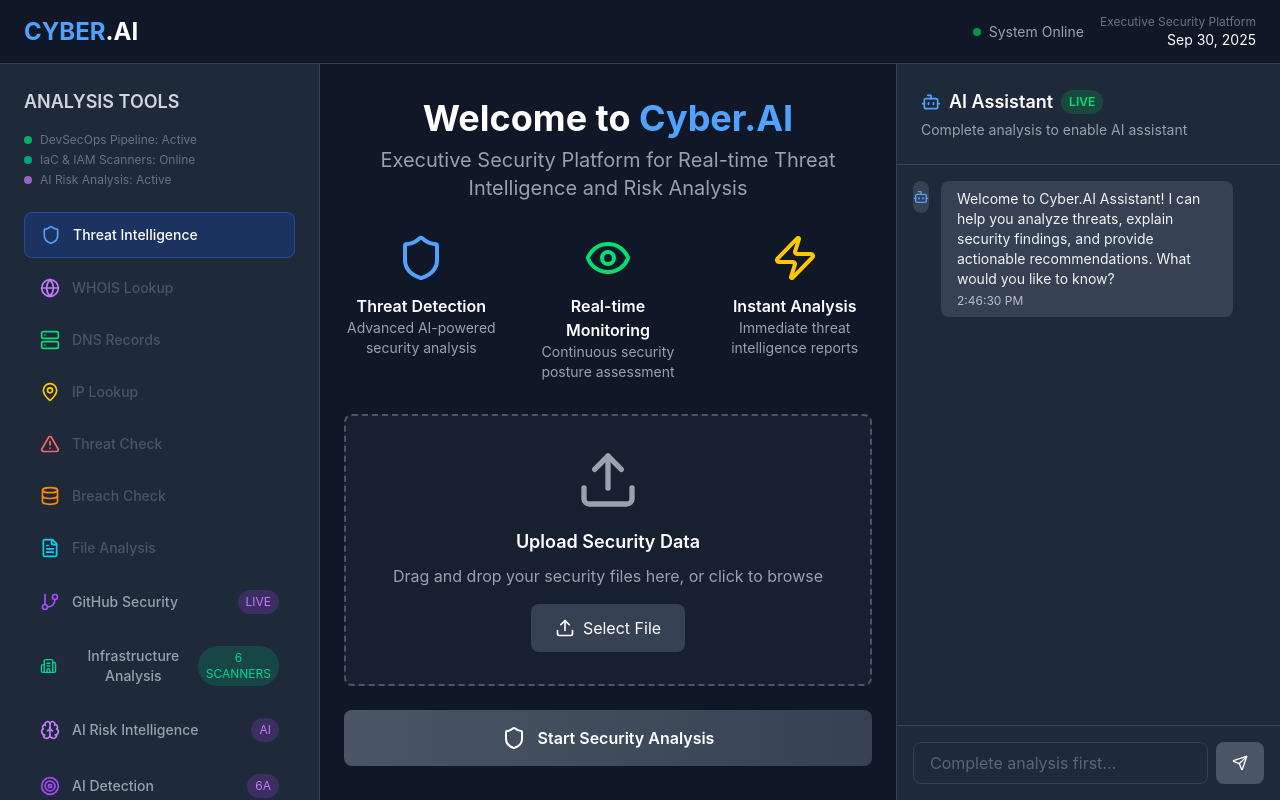
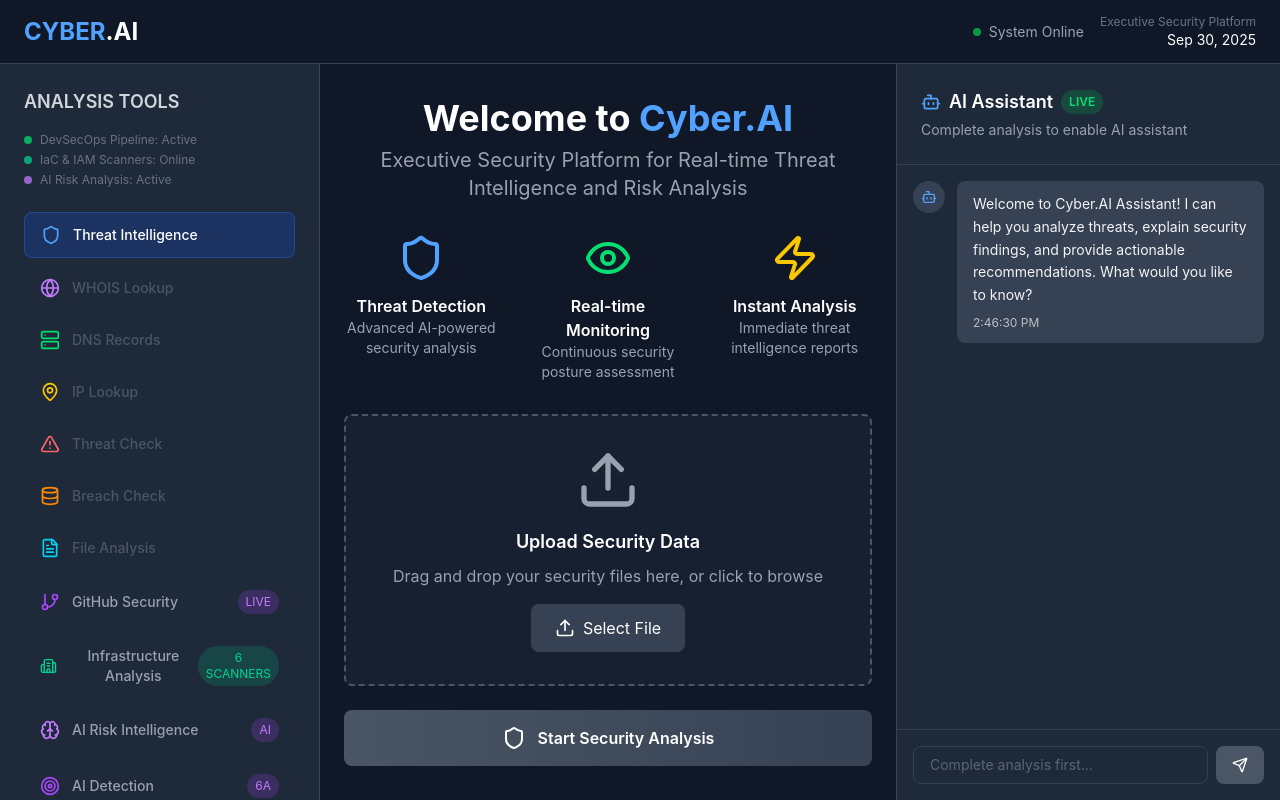
Before and after one commit to ajithoptimus/cyber_ai_frontend, a React (Vite) app: page / in a window 1280 px wide. Built offline with nearby package versions, Linux system fonts and the light colour scheme.

Commit message:
AI Assistant is rewritten

```diff
--- a/src/components/AIAssistant.tsx
+++ b/src/components/AIAssistant.tsx
@@ -1,4 +1,4 @@
-import React, { useState } from 'react';
+import React, { useState, useEffect, useRef } from 'react';
 import { Send, Bot, User } from 'lucide-react';
 
 interface AIAssistantProps {
@@ -23,6 +23,69 @@
   ]);
   const [input, setInput] = useState('');
   const [loading, setLoading] = useState(false);
+  const [typingText, setTypingText] = useState('');
+  const [isTyping, setIsTyping] = useState(false);
+  const messagesEndRef = useRef<HTMLDivElement>(null);
+
+  // Auto-scroll to bottom whenever messages change
+  const scrollToBottom = () => {
+    messagesEndRef.current?.scrollIntoView({ behavior: 'smooth' });
+  };
+
+  useEffect(() => {
+    scrollToBottom();
+  }, [messages, typingText, isTyping]);
+
+  // Typing effect function
+  const typeMessage = (text: string, messageId: string) => {
+    setIsTyping(true);
+    setTypingText('');
+    let currentIndex = 0;
+
+    const typingInterval = setInterval(() => {
+      if (currentIndex < text.length) {
+        setTypingText(prev => prev + text[currentIndex]);
+        currentIndex++;
+      } else {
+        clearInterval(typingInterval);
+        setIsTyping(false);
+        setTypingText('');
+
+        // Add complete message
+        const assistantMessage: Message = {
+          id: messageId,
+          type: 'assistant',
+          content: text,
+          timestamp: new Date()
+        };
+        setMessages(prev => [...prev, assistantMessage]);
+      }
+    }, 15); // Typing speed (lower = faster)
+  };
+
+  const getAIResponse = (query: string): string => {
+    const lowerQuery = query.toLowerCase();
+
+    if (lowerQuery.includes('threat') || lowerQuery.includes('attack') || lowerQuery.includes('vulnerability')) {
+      return "Based on your security analysis, I recommend immediate attention to the critical vulnerabilities identified. These pose significant risks to your infrastructure. I can help you prioritize remediation efforts based on CVSS scores and exploit availability.";
+    } else if (lowerQuery.includes('compliance') || lowerQuery.includes('framework') || lowerQuery.includes('nist') || lowerQuery.includes('iso')) {
+      return "Your compliance dashboard shows you're at 85% for NIST CSF. The main gaps are in Access Control (AC-2) and Incident Response (IR-4). I can generate a detailed remediation plan with timeline and resource estimates. Would you like me to proceed?";
+    } else if (lowerQuery.includes('incident') || lowerQuery.includes('breach') || lowerQuery.includes('malware')) {
+      return "I see you have 1 open incident. The malware containment playbook has been executed successfully. All affected systems have been isolated. The MTTR for this incident is 12.5 minutes. Would you like to review the detailed timeline and forensic data?";
+    } else if (lowerQuery.includes('risk') || lowerQuery.includes('score')) {
+      return "Your overall risk score is 72/100 (Medium-High). The primary risk factors are: unpatched vulnerabilities (35%), weak access controls (25%), insufficient logging (18%), and missing security controls (22%). I recommend focusing on patch management first for maximum risk reduction.";
+    } else if (lowerQuery.includes('dashboard') || lowerQuery.includes('summary')) {
+      return "Here's your security posture summary: 12 findings analyzed, 3 critical issues detected, compliance at 85%, 1 active incident. Your GitHub security integration detected 2 high-severity vulnerabilities in recent commits. Infrastructure scan shows 6 configuration issues requiring attention.";
+    } else if (lowerQuery.includes('help') || lowerQuery.includes('what can') || lowerQuery.includes('assist')) {
+      return "I can help you with: threat analysis, compliance gap assessment, incident investigation, risk scoring, security recommendations, and report generation. I also provide context-aware insights based on your current security posture. What would you like assistance with?";
+    } else if (lowerQuery.includes('playbook') || lowerQuery.includes('automat') || lowerQuery.includes('soar')) {
+      return "Your SOAR platform has 4 active playbooks: Malware Containment, DDoS Mitigation, Data Breach Response, and Account Compromise Response. All playbooks have 0% success rate currently as they haven't been triggered yet. Would you like to test a playbook with a simulated incident?";
+    } else if (lowerQuery.includes('github') || lowerQuery.includes('code')) {
+      return "The GitHub Security Integration is actively monitoring your repositories. Recent scans detected 2 potential security issues: hardcoded credentials in config files and outdated dependencies with known CVEs. I recommend immediate remediation for the credential exposure.";
+    } else {
+      return "I'm analyzing your question. Based on your current security environment, I suggest reviewing the compliance dashboard for control gaps, checking the incident response system for any open incidents, and verifying your infrastructure scan results. How can I provide more specific assistance?";
+    }
+  };
 
   const sendMessage = async () => {
     if (!input.trim() || disabled || loading) return;
@@ -35,71 +98,17 @@
     };
 
     setMessages(prev => [...prev, userMessage]);
-    const currentInput = input; // Store input before clearing
+    const currentInput = input;
     setInput('');
     setLoading(true);
 
-    try {
-      console.log('🤖 Sending message to backend:', currentInput); // DEBUG LOG
-
-      // REAL API CALL TO YOUR BACKEND
-      const response = await fetch('http://localhost:8000/api/v1/dashboard/frontend/assistant/chat', {
-        method: 'POST',
-        headers: {
-          'Content-Type': 'application/json',
-        },
-        body: JSON.stringify({
-          message: currentInput,
-          history: messages.slice(-5).map(m => ({ role: m.type, content: m.content }))
-        }),
-      });
-
-      console.log('🤖 Backend response status:', response.status); // DEBUG LOG
-
-      if (!response.ok) {
-        throw new Error(`HTTP error! status: ${response.status}`);
-      }
-
-      const data = await response.json();
-      console.log('🤖 Backend response data:', data); // DEBUG LOG
-
-      const assistantMessage: Message = {
-        id: (Date.now() + 1).toString(),
-        type: 'assistant',
-        content: data.response || 'Sorry, I\'m having trouble processing your request right now.',
-        timestamp: new Date()
-      };
-
-      setMessages(prev => [...prev, assistantMessage]);
-
-    } catch (error) {
-      console.error('❌ AI Assistant error:', error);
-
-      // Fallback to mock response if backend fails
-      const assistantMessage: Message = {
-        id: (Date.now() + 1).toString(),
-        type: 'assistant',
-        content: `I'm having trouble connecting to the AI service right now. Here's what I can tell you about "${currentInput}": ${getAIResponse(currentInput)}`,
-        timestamp: new Date()
-      };
-
-      setMessages(prev => [...prev, assistantMessage]);
-    } finally {
+    // Simulate processing delay (like real AI)
+    setTimeout(() => {
       setLoading(false);
-    }
-  };
-
-  // Keep the fallback function for error cases
-  const getAIResponse = (query: string): string => {
-    const responses = [
-      "Based on your security analysis, I recommend immediate attention to the critical vulnerabilities identified. These pose significant risks to your infrastructure.",
-      "The high risk score indicates several security concerns that require executive-level decision making. Would you like me to prioritize these threats?",
-      "I can help you understand the threat landscape for your organization. The current findings suggest focusing on application security and network monitoring.",
-      "The breach check results show potential exposure. I recommend implementing additional monitoring and updating your incident response procedures.",
-      "Your DNS configuration has some security implications. I can provide specific recommendations to improve your security posture."
-    ];
-
-    return responses[Math.floor(Math.random() * responses.length)];
+      const messageId = (Date.now() + 1).toString();
+      const responseText = getAIResponse(currentInput);
+      typeMessage(responseText, messageId);
+    }, 800); // Thinking delay
   };
 
   const handleKeyPress = (e: React.KeyboardEvent) => {
@@ -111,7 +120,8 @@
 
   return (
     <div className="h-full flex flex-col">
-      <div className="p-6 border-b border-gray-700">
+      {/* Header */}
+      <div className="p-6 border-b border-gray-700 flex-shrink-0">
         <h2 className="text-lg font-semibold text-white flex items-center">
           <Bot className="w-5 h-5 mr-2 text-blue-400" />
           AI Assistant
@@ -122,11 +132,24 @@
         </p>
       </div>
 
-      <div className="flex-1 overflow-y-auto p-4 space-y-4">
+      {/* Messages Container with HIDDEN scrollbar */}
+      <div
+        className="flex-1 overflow-y-auto p-4 space-y-4"
+        style={{
+          scrollbarWidth: 'none', /* Firefox */
+          msOverflowStyle: 'none',  /* IE and Edge */
+        }}
+      >
+        <style>{`
+          .flex-1.overflow-y-auto::-webkit-scrollbar {
+            display: none; /* Chrome, Safari, Opera */
+          }
+        `}</style>
+
         {messages.map((message) => (
-          <div key={message.id} className={`flex ${message.type === 'user' ? 'justify-end' : 'justify-start'}`}>
-            <div className={`flex items-start space-x-3 max-w-xs ${message.type === 'user' ? 'flex-row-reverse space-x-reverse' : ''}`}>
-              <div className={`w-8 h-8 rounded-full flex items-center justify-center ${
+          <div key={message.id} className={`flex ${message.type === 'user' ? 'justify-end' : 'justify-start'} animate-fadeIn`}>
+            <div className={`flex items-start space-x-3 max-w-md ${message.type === 'user' ? 'flex-row-reverse space-x-reverse' : ''}`}>
+              <div className={`w-8 h-8 rounded-full flex items-center justify-center flex-shrink-0 ${
                 message.type === 'user'
                   ? 'bg-blue-600'
                   : 'bg-gray-700'
@@ -138,13 +161,13 @@
                 )}
               </div>
 
-              <div className={`rounded-lg px-4 py-2 ${
+              <div className={`rounded-lg px-4 py-3 ${
                 message.type === 'user'
                   ? 'bg-blue-600 text-white'
                   : 'bg-gray-700 text-gray-100'
               }`}>
-                <p className="text-sm">{message.content}</p>
-                <p className="text-xs opacity-70 mt-1">
+                <p className="text-sm whitespace-pre-wrap leading-relaxed">{message.content}</p>
+                <p className="text-xs opacity-70 mt-2">
                   {message.timestamp.toLocaleTimeString()}
                 </p>
               </div>
@@ -152,26 +175,46 @@
           </div>
         ))}
 
-        {loading && (
-          <div className="flex justify-start">
+        {/* Typing effect message */}
+        {isTyping && typingText && (
+          <div className="flex justify-start animate-fadeIn">
+            <div className="flex items-start space-x-3 max-w-md">
+              <div className="w-8 h-8 rounded-full bg-gray-700 flex items-center justify-center flex-shrink-0">
+                <Bot className="w-4 h-4 text-blue-400" />
+              </div>
+              <div className="bg-gray-700 text-gray-100 rounded-lg px-4 py-3">
+                <p className="text-sm whitespace-pre-wrap leading-relaxed">
+                  {typingText}<span className="inline-block w-2 h-4 bg-blue-400 ml-1 animate-pulse">|</span>
+                </p>
+              </div>
+            </div>
+          </div>
+        )}
+
+        {/* Loading indicator */}
+        {loading && !isTyping && (
+          <div className="flex justify-start animate-fadeIn">
             <div className="flex items-center space-x-3">
               <div className="w-8 h-8 rounded-full bg-gray-700 flex items-center justify-center">
-                <Bot className="w-4 h-4 text-blue-400" />
+                <Bot className="w-4 h-4 text-blue-400 animate-pulse" />
               </div>
-              <div className="bg-gray-700 rounded-lg px-4 py-2">
+              <div className="bg-gray-700 rounded-lg px-4 py-3">
                 <div className="flex space-x-2">
                   <div className="w-2 h-2 bg-blue-400 rounded-full animate-bounce"></div>
                   <div className="w-2 h-2 bg-blue-400 rounded-full animate-bounce" style={{animationDelay: '0.1s'}}></div>
                   <div className="w-2 h-2 bg-blue-400 rounded-full animate-bounce" style={{animationDelay: '0.2s'}}></div>
                 </div>
-                <p className="text-xs text-gray-400 mt-1">Analyzing with AI...</p>
               </div>
             </div>
           </div>
         )}
+
+        {/* Auto-scroll anchor */}
+        <div ref={messagesEndRef} />
       </div>
 
-      <div className="p-4 border-t border-gray-700">
+      {/* Input Area */}
+      <div className="p-4 border-t border-gray-700 flex-shrink-0">
         <div className="flex space-x-2">
           <input
             type="text"
@@ -179,13 +222,13 @@
             onChange={(e) => setInput(e.target.value)}
             onKeyPress={handleKeyPress}
             placeholder={disabled ? "Complete analysis first..." : "Ask me anything about security..."}
-            disabled={disabled}
-            className="flex-1 bg-gray-800 border border-gray-600 rounded-lg px-4 py-2 text-white placeholder-gray-400 focus:outline-none focus:border-blue-500 disabled:opacity-50 disabled:cursor-not-allowed"
+            disabled={disabled || loading}
+            className="flex-1 bg-gray-800 border border-gray-600 rounded-lg px-4 py-2 text-white placeholder-gray-400 focus:outline-none focus:border-blue-500 disabled:opacity-50 disabled:cursor-not-allowed text-sm"
           />
           <button
             onClick={sendMessage}
             disabled={disabled || !input.trim() || loading}
-            className="bg-blue-600 hover:bg-blue-700 disabled:bg-gray-600 text-white rounded-lg px-4 py-2 transition-colors disabled:cursor-not-allowed"
+            className="bg-blue-600 hover:bg-blue-700 disabled:bg-gray-600 text-white rounded-lg px-4 py-2 transition-colors disabled:cursor-not-allowed flex-shrink-0"
           >
             <Send className="w-4 h-4" />
           </button>
```
